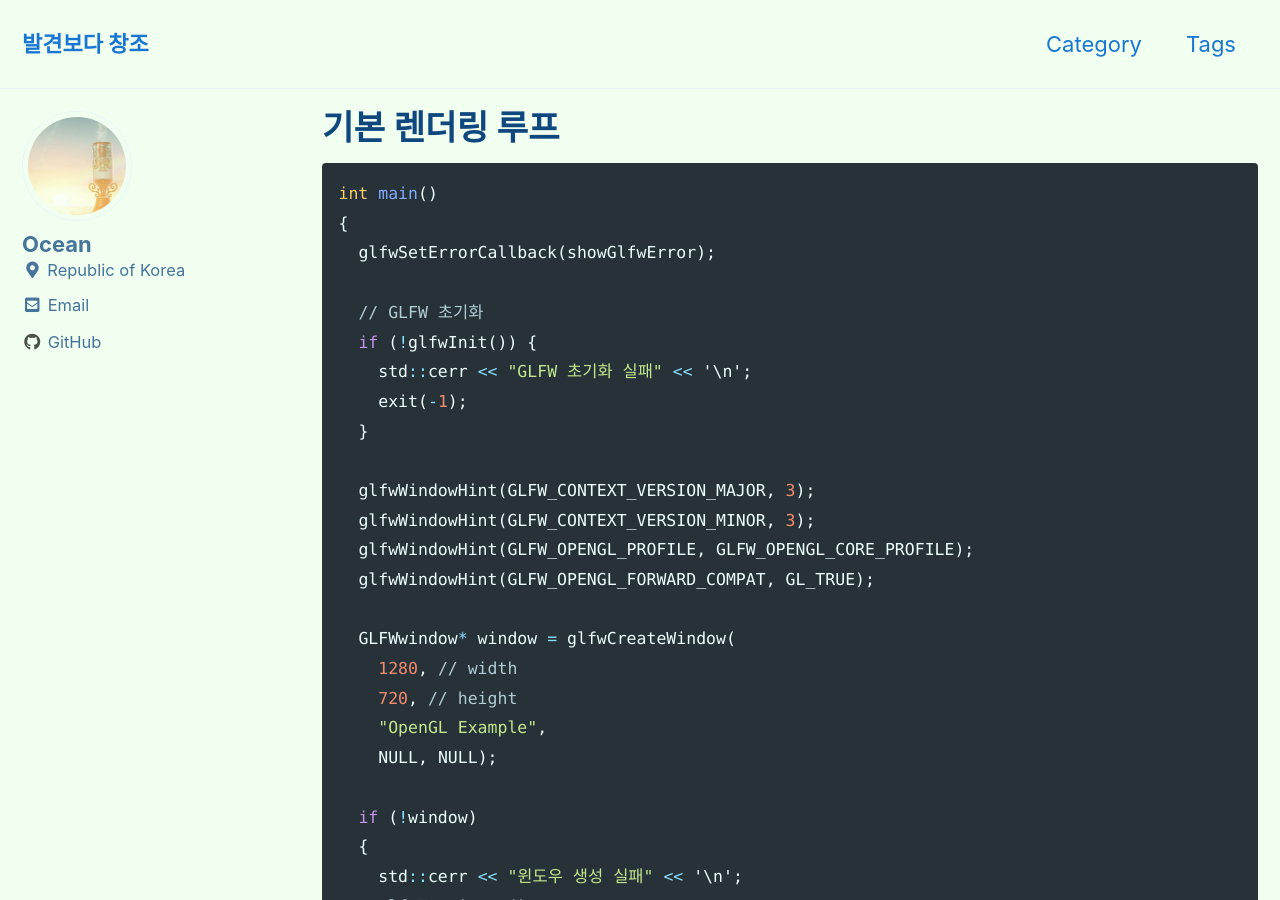
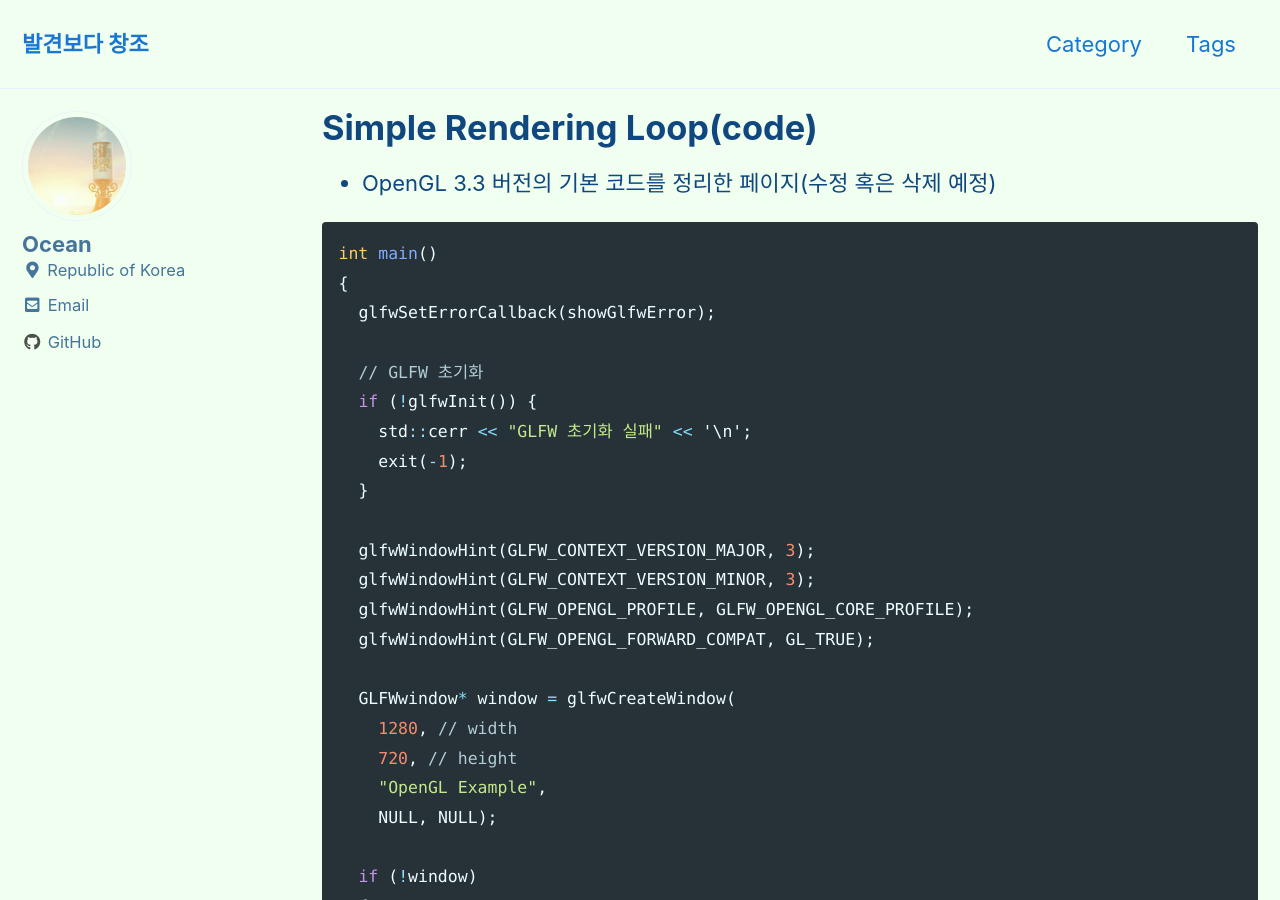
Before and after one commit to OceanShape/OceanShape.github.io, a Jekyll site: the page built from _posts/2022-09-30-opengl-simple-rendering-loop.md, in a window 1280 px wide and 900 px high. Built offline with Jekyll 4.4.1, drawn with Linux system fonts in a browser that asks for light colours; cached includes are drawn as plain includes.

Commit message:
221031-2

````diff
--- a/_posts/2022-09-30-opengl-simple-rendering-loop.md
+++ b/_posts/2022-09-30-opengl-simple-rendering-loop.md
@@ -1,8 +1,10 @@
 ---
 layout: post
-title:  "기본 렌더링 루프"
+title:  "Simple Rendering Loop(code)"
 categories: opengl
 ---
+
+- OpenGL 3.3 버전의 기본 코드를 정리한 페이지(수정 혹은 삭제 예정)
 
 ```cpp
 int main()
````
